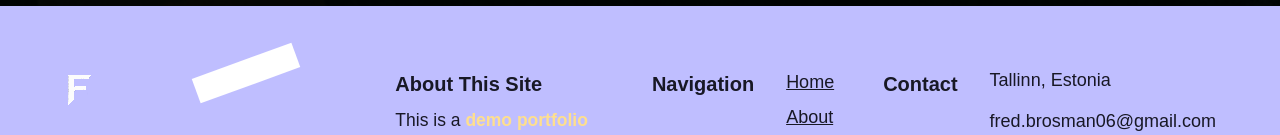
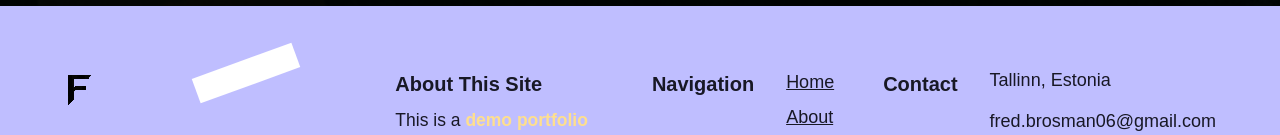
Before and after one commit to gloofys/askendportfolio, a React (Vite) app: page / in a window 1280 px wide. Shown: the part 5566-5701 px from the top of the page. Built offline with nearby package versions, Linux system fonts and the light colour scheme.

Commit message:
Footer logo to black color

```diff
--- a/src/components/Footer.jsx
+++ b/src/components/Footer.jsx
@@ -6,7 +6,7 @@ const Footer = () => {
         <footer className="footer grid">
             {/* Column 1: Logo */}
             <div className="footer__brand">
-                <img src="/FLogosmallWhite.png" alt="Fred Brosman Logo" />
+                <img src="/FLogoSmallBlack.png" alt="Fred Brosman Logo" />
             </div>
 
             <div className="footer__note">
```
Also changed, not shown: public/FLogoSmallBlack.png (added).
